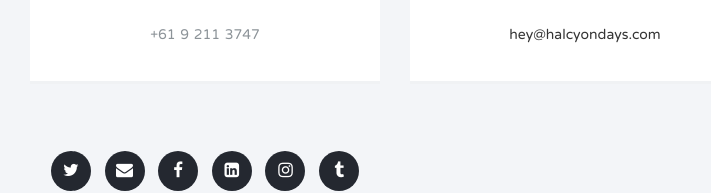
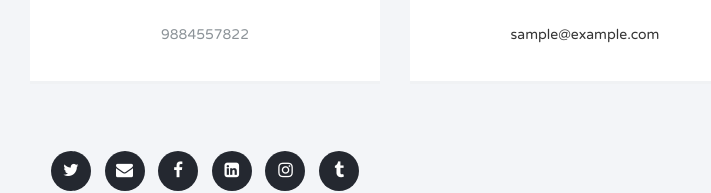
Before and after one commit to Nanthubha/nanthubha.github.io, a plain HTML site: page index.html in a window 1280 px wide. Shown: the part 4123-4316 px from the top of the page, 435-1146 px from the left. Drawn offline with nearby package versions, Linux system fonts and the light colour scheme.

Commit message:
Added files via upload

```diff
--- a/index.html
+++ b/index.html
@@ -316,13 +316,13 @@
                 <div class="col-md-4">
                     <div class="light-box box-hover">
                         <h2><i class="fa fa-mobile"></i><span>Phone</span></h2>
-                        <p>+61 9 211 3747</p>
+                        <p>9884557822</p>
                     </div>
                 </div>
                 <div class="col-md-4">
                     <div class="light-box box-hover">
                         <h2><i class="fa fa-paper-plane"></i><span>Email</span></h2>
-                        <p><a href="#">hey@halcyondays.com</a></p>
+                        <p><a href="#">sample@example.com</a></p>
                     </div>
                 </div>
             </div>
```
